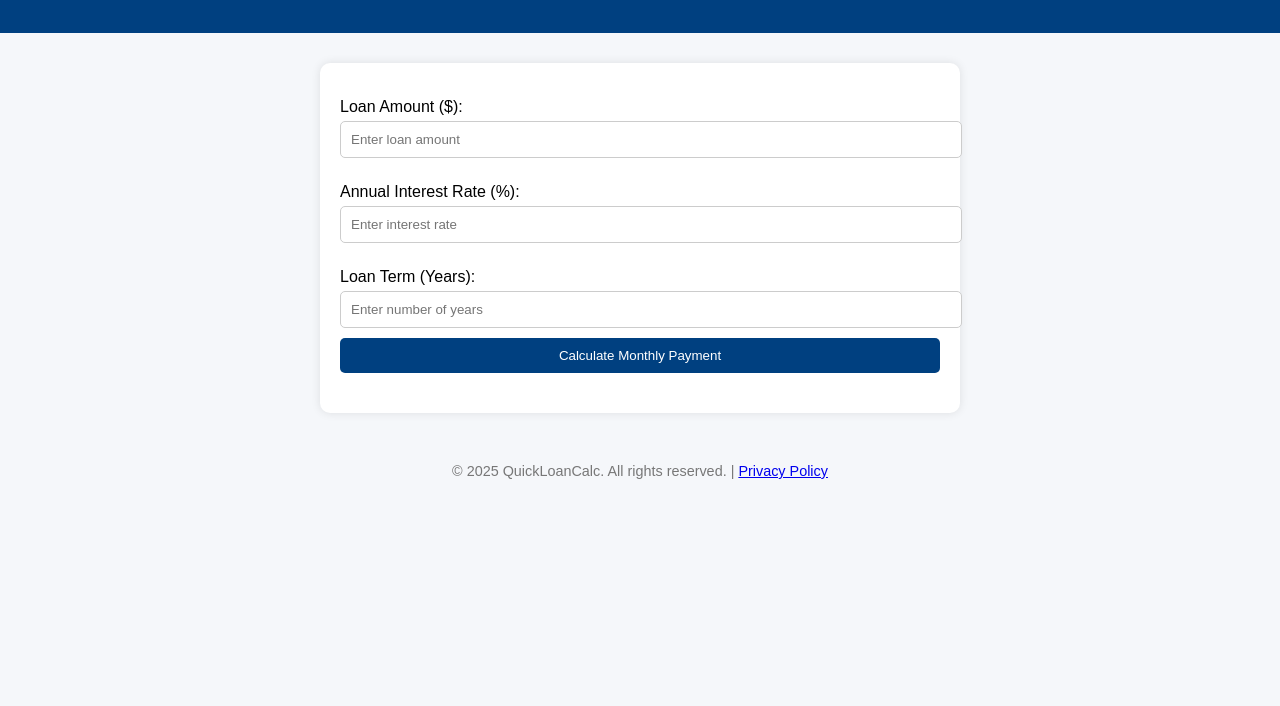
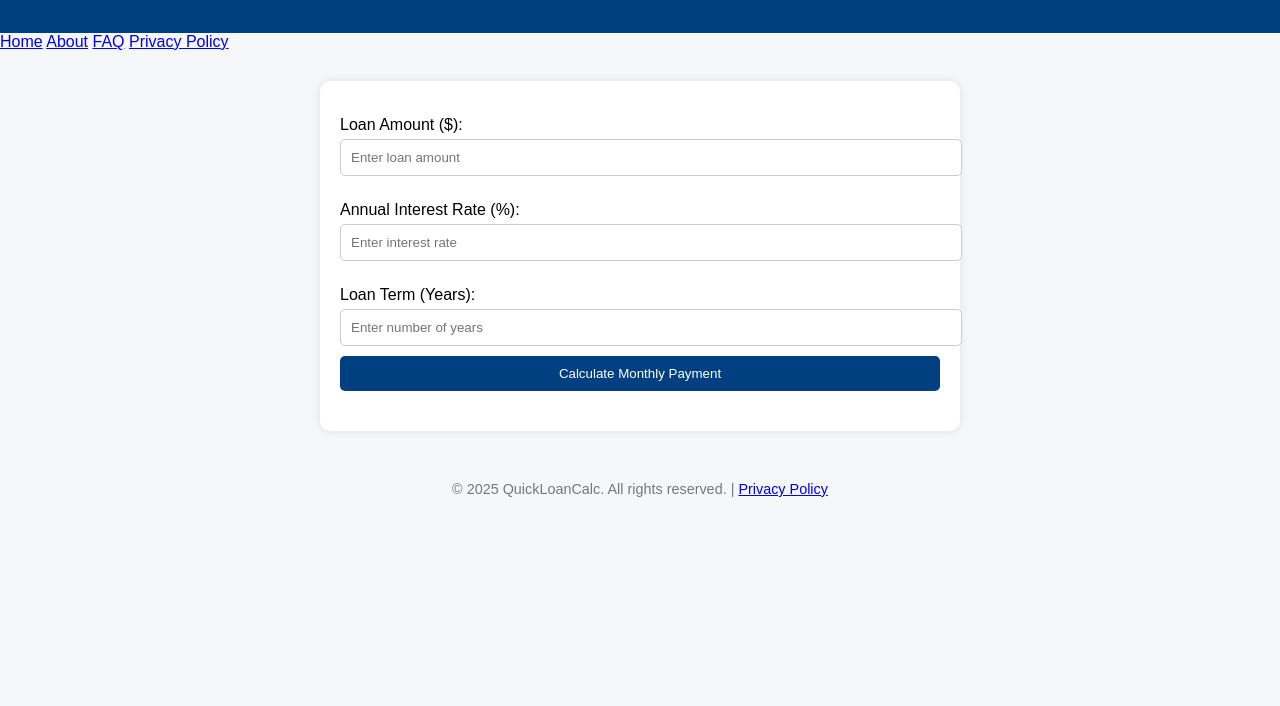
Before and after one commit to obaidrahman2/QuickLoanCalculator, a plain HTML site: page index.html in a window 1280 px wide. Shown: the part 94-800 px from the top of the page. Drawn offline with Linux system fonts and the light colour scheme.

Commit message:
Update index.html

```diff
--- a/index.html
+++ b/index.html
@@ -25,7 +25,12 @@
     <h1>QuickLoanCalc</h1>
     <p>Free Online Loan Calculator Tool</p>
   </header>
-
+  <nav>
+    <a href="index.html">Home</a>
+    <a href="about.html">About</a>
+    <a href="faq.html">FAQ</a>
+    <a href="privacy.html">Privacy Policy</a>
+  </nav>
   <div class="container">
     <label for="amount">Loan Amount ($):</label>
     <input type="number" id="amount" placeholder="Enter loan amount" />
@@ -40,9 +45,8 @@
 
     <div class="result" id="result"></div>
   </div>
-
   <footer>
-    &copy; 2025 QuickLoanCalc. All rights reserved. | <a href="#" onclick="alert('Privacy Policy Coming Soon')">Privacy Policy</a>
+    &copy; 2025 QuickLoanCalc. All rights reserved. | <a href="privacy.html">Privacy Policy</a>
   </footer>
 
   <script>
```
